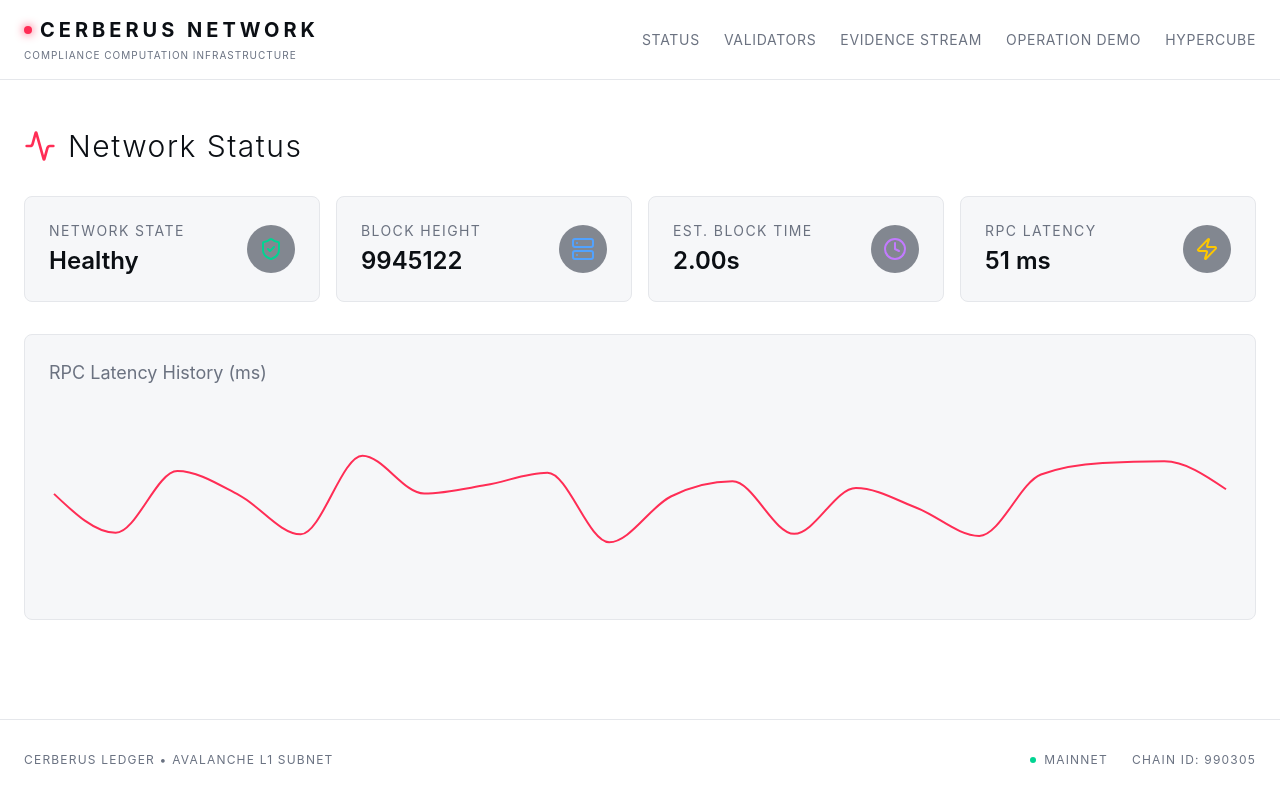
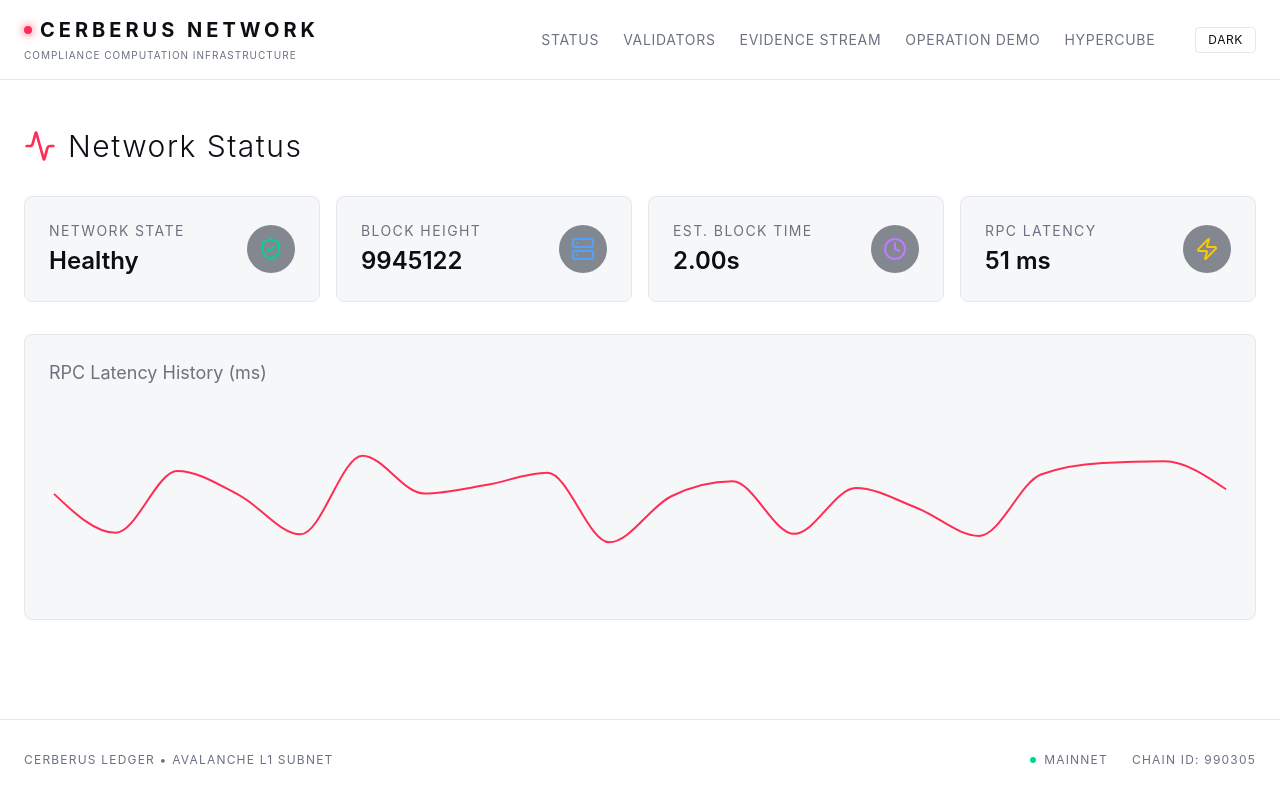
Before and after one commit to LEMG-lab/cerberus-network-portal, a React (Vite) app: page / in a window 1280 px wide. Built offline with nearby package versions, Linux system fonts and the light colour scheme.

Commit message:
feat: implement persistent light/dark mode toggle

```diff
--- a/src/App.tsx
+++ b/src/App.tsx
@@ -1,4 +1,4 @@
-import { useEffect } from 'react';
+import { useEffect, useState } from 'react';
 import { BrowserRouter as Router, Routes, Route, Link, useLocation } from 'react-router-dom';
 import Status from './pages/Status';
 import Validators from './pages/Validators';
@@ -6,7 +6,7 @@ import Stream from './pages/Stream';
 import Demo from './pages/Demo';
 import Hypercube from './pages/Hypercube';
 
-function Navigation() {
+function Navigation({ toggleTheme, theme }: { toggleTheme: () => void, theme: string }) {
   const location = useLocation();
   const links = [
     { path: '/status', label: 'Status' },
@@ -17,7 +17,7 @@ function Navigation() {
   ];
 
   return (
-    <nav className="flex gap-6 mt-6 md:mt-0">
+    <nav className="flex items-center gap-6 mt-6 md:mt-0">
       {links.map(l => (
         <Link
           key={l.path}
@@ -27,17 +27,28 @@ function Navigation() {
           {l.label}
         </Link>
       ))}
+      <button onClick={toggleTheme} className="ml-4 px-3 py-1 text-xs uppercase tracking-wider text-[var(--text)] border border-[var(--border)] rounded hover:bg-[var(--card)] transition-colors">
+        {theme === "light" ? "Dark" : "Light"}
+      </button>
     </nav>
   );
 }
 
 export default function App() {
+  const [theme, setTheme] = useState("light");
+
   useEffect(() => {
-    const prefersDark = window.matchMedia("(prefers-color-scheme: dark)").matches;
-    if (prefersDark) {
-      document.documentElement.classList.add("dark");
-    }
+    const saved = localStorage.getItem("theme") || "light";
+    setTheme(saved);
+    document.documentElement.classList.toggle("dark", saved === "dark");
   }, []);
+
+  const toggleTheme = () => {
+    const next = theme === "light" ? "dark" : "light";
+    setTheme(next);
+    localStorage.setItem("theme", next);
+    document.documentElement.classList.toggle("dark", next === "dark");
+  };
 
   return (
     <Router>
@@ -53,7 +64,7 @@ export default function App() {
                 <p className="text-[10px] text-gray-500 tracking-widest uppercase mt-1">Compliance Computation Infrastructure</p>
               </Link>
             </div>
-            <Navigation />
+            <Navigation toggleTheme={toggleTheme} theme={theme} />
           </div>
         </header>
 
```
